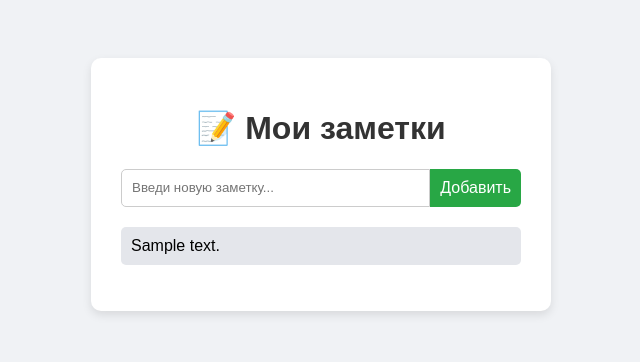
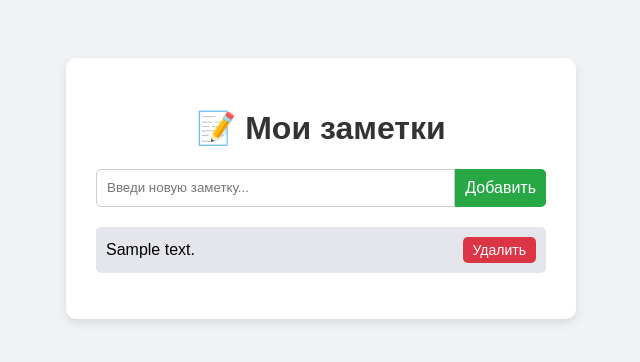
Before and after one commit to dudkovv92/my-bot, a FastAPI app: page / in a window 1280 px wide. Shown: the top 362 px of the page, without its empty margins (319-959 px from the left). Run offline with FastAPI, Linux system fonts and the light colour scheme; tables that the repository leaves empty hold one stand-in row (values such as "Sample post").

Commit message:
Добавил удаление заметок

```diff
--- a/fastapi_project/templates/index.html
+++ b/fastapi_project/templates/index.html
@@ -5,49 +5,60 @@
     <title>Мои заметки</title>
     <style>
         body { font-family: sans-serif; background: #f0f2f5; display: flex; justify-content: center; padding-top: 50px; }
-        .container { background: white; padding: 30px; border-radius: 10px; box-shadow: 0 4px 10px rgba(0,0,0,0.1); width: 400px; }
+        .container { background: white; padding: 30px; border-radius: 10px; box-shadow: 0 4px 10px rgba(0,0,0,0.1); width: 450px; }
         h1 { text-align: center; color: #333; }
         .input-group { display: flex; margin-bottom: 20px; }
         input[type="text"] { flex-grow: 1; padding: 10px; border: 1px solid #ccc; border-radius: 5px 0 0 5px; outline: none; }
         button.add-btn { padding: 10px; background: #28a745; color: white; border: none; border-radius: 0 5px 5px 0; cursor: pointer; font-size: 16px; }
         button.add-btn:hover { background: #218838; }
         ul { list-style-type: none; padding: 0; }
-        li { background: #e4e6eb; margin-bottom: 10px; padding: 10px; border-radius: 5px; }
+        li { background: #e4e6eb; margin-bottom: 10px; padding: 10px; border-radius: 5px; display: flex; justify-content: space-between; align-items: center; }
+        button.del-btn { background: #dc3545; color: white; border: none; border-radius: 5px; padding: 5px 10px; cursor: pointer; margin-left: 10px; font-size: 14px;}
+        button.del-btn:hover { background: #c82333; }
     </style>
 </head>
 <body>
     <div class="container">
         <h1>📝 Мои заметки</h1>
 
-        <!-- Форма добавления -->
         <div class="input-group">
             <input type="text" id="note-input" placeholder="Введи новую заметку...">
             <button class="add-btn" onclick="addNote()">Добавить</button>
         </div>
 
-        <!-- Список заметок -->
         <ul id="notes-list"></ul>
     </div>
 
     <script>
-        // Функция загрузки заметок
         async function loadNotes() {
             const response = await fetch('/notes');
             const notes = await response.json();
             const list = document.getElementById('notes-list');
             list.innerHTML = '';
+
             notes.forEach(note => {
                 const li = document.createElement('li');
-                li.textContent = note.text;
+
+                // Текст заметки
+                const span = document.createElement('span');
+                span.textContent = note.text;
+
+                // Кнопка удаления
+                const btn = document.createElement('button');
+                btn.textContent = 'Удалить';
+                btn.className = 'del-btn';
+                btn.onclick = () => deleteNote(note.id); // Передаем ID заметки
+
+                li.appendChild(span);
+                li.appendChild(btn);
                 list.appendChild(li);
             });
         }
 
-        // Функция добавления заметки
         async function addNote() {
             const input = document.getElementById('note-input');
             const text = input.value.trim();
-            if (!text) return; // Если пусто, ничего не делаем
+            if (!text) return;
 
             await fetch('/notes', {
                 method: 'POST',
@@ -55,11 +66,18 @@
                 body: JSON.stringify({ text: text })
             });
 
-            input.value = ''; // Очищаем поле
-            loadNotes(); // Обновляем список
+            input.value = '';
+            loadNotes();
         }
 
-        // Загружаем заметки при открытии страницы
+        // Функция удаления
+        async function deleteNote(id) {
+            await fetch('/notes/' + id, {
+                method: 'DELETE'
+            });
+            loadNotes(); // Обновляем список после удаления
+        }
+
         loadNotes();
     </script>
 </body>
```
